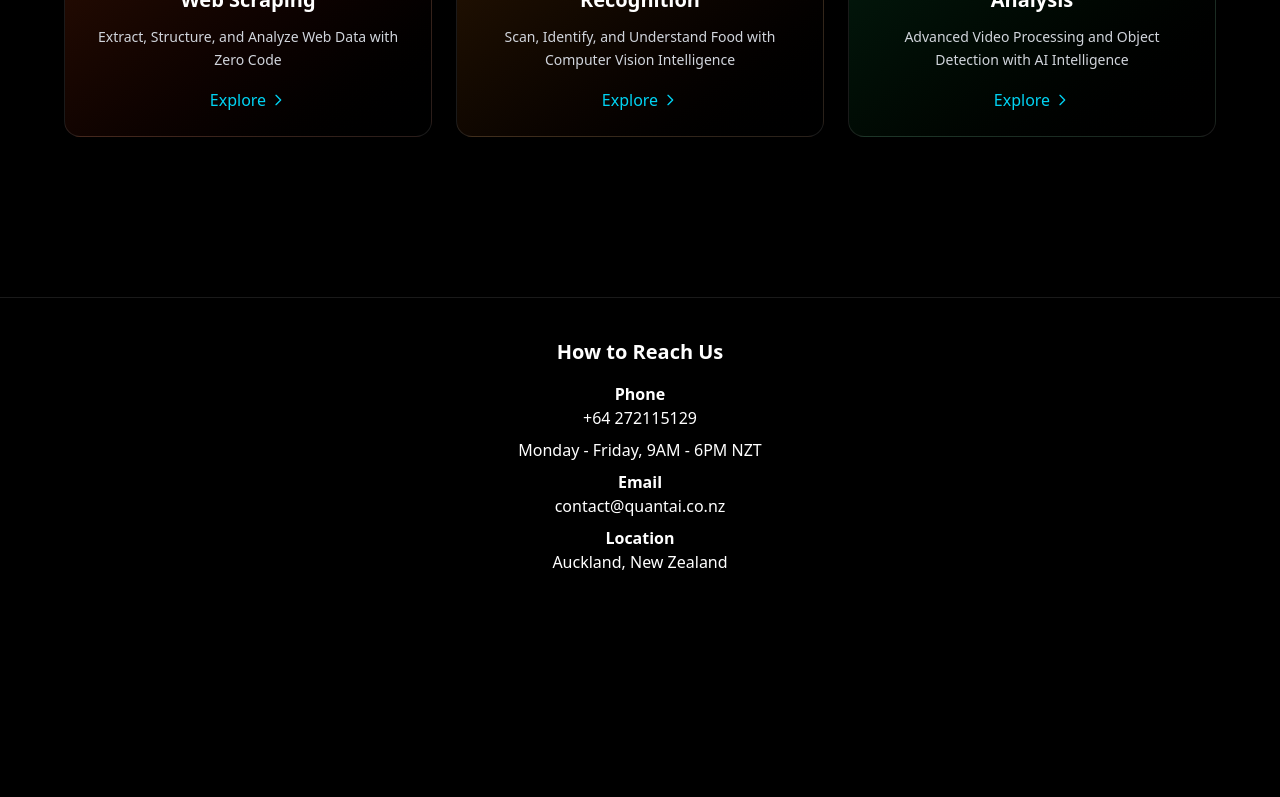
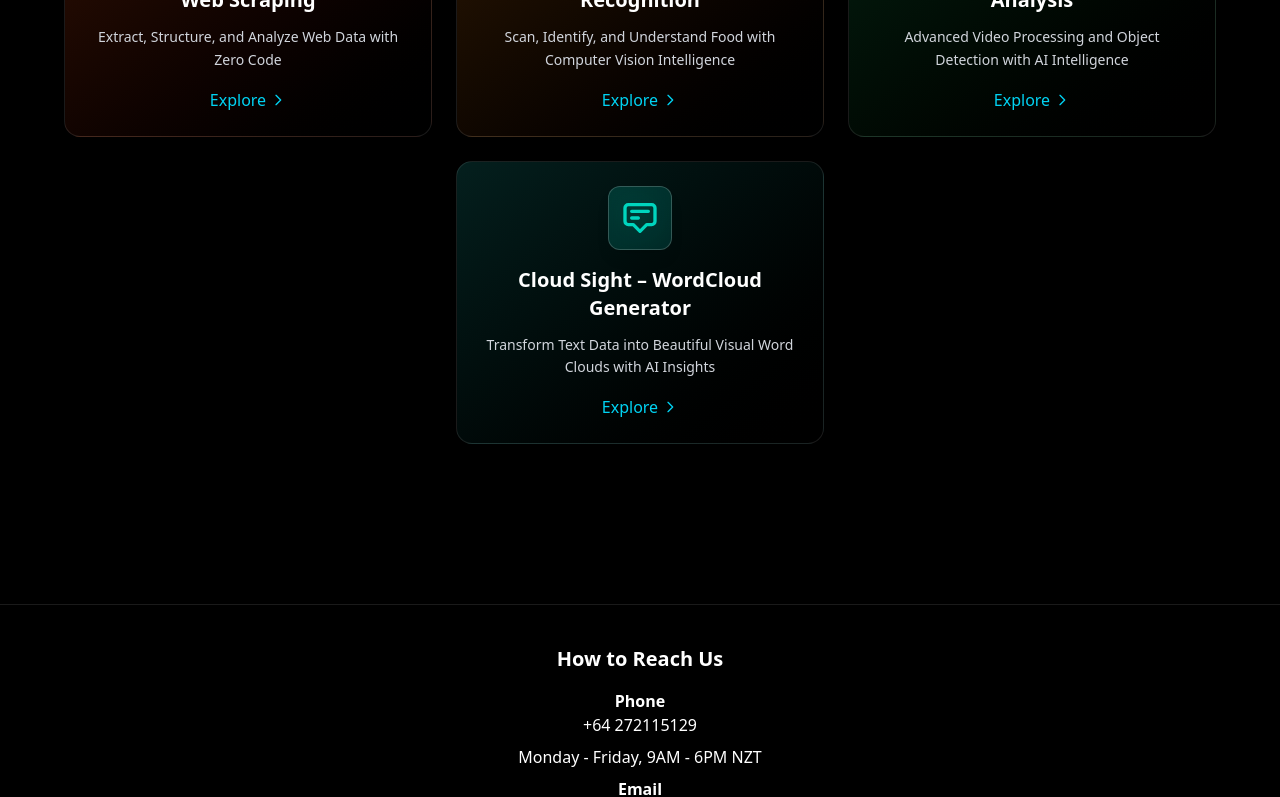
Before and after one commit to moktiksalgotra/QuantAI-Solutions, a React (Vite) app: page / in a window 1280 px wide. Shown: the part 1300-2097 px from the top of the page. Before the commit the page ends 1914 px from the top, so only its background shows below. Built offline with nearby package versions, Linux system fonts and the light colour scheme.

Commit message:
Push code

```diff
--- a/src/App.tsx
+++ b/src/App.tsx
@@ -324,6 +324,42 @@
                   </a>
                 </div>
               </motion.div>
+
+              {/* Seventh Card - WordCloud - Centered */}
+              <motion.div
+                variants={{
+                  hidden: { y: 40, opacity: 0 },
+                  visible: { y: 0, opacity: 1 }
+                }}
+                whileInView="visible"
+                viewport={{ once: true, amount: 0.3 }}
+                initial="hidden"
+                whileHover={{ scale: 1.02, transition: { duration: 0.2 } }}
+                className="group relative bg-gradient-to-br from-teal-900/40 to-black/40 backdrop-blur-md p-6 rounded-2xl border border-white/10 hover:border-teal-500/50 transition-all duration-300 flex flex-col items-center text-center md:col-start-2 lg:col-start-2"
+              >
+                <div className="absolute inset-0 bg-gradient-to-br from-teal-500/10 to-transparent opacity-0 group-hover:opacity-100 transition-opacity duration-300 rounded-2xl" />
+                <div className="relative mb-4">
+                  <div className="w-16 h-16 flex items-center justify-center rounded-xl bg-gradient-to-br from-teal-500/20 to-teal-600/20 shadow-lg backdrop-blur-lg border border-white/20 group-hover:border-teal-500/30 transition-all duration-300">
+                    <svg className="w-10 h-10 text-teal-400" fill="none" viewBox="0 0 24 24" stroke="currentColor">
+                      <path strokeLinecap="round" strokeLinejoin="round" strokeWidth={2} d="M7 8h10M7 12h4m1 8l-4-4H5a2 2 0 01-2-2V6a2 2 0 012-2h14a2 2 0 012 2v8a2 2 0 01-2 2h-3l-4 4z" />
+                    </svg>
+                  </div>
+                </div>
+                <div className="relative">
+                  <h3 className="text-xl font-semibold text-white mb-3 group-hover:text-transparent group-hover:bg-clip-text group-hover:bg-gradient-to-r group-hover:from-teal-400 group-hover:to-teal-200 transition-all duration-300">
+                    Cloud Sight – WordCloud Generator
+                  </h3>
+                  <p className="text-gray-300 mb-4 text-sm leading-relaxed">
+                    Transform Text Data into Beautiful Visual Word Clouds with AI Insights
+                  </p>
+                  <a href="https://cloud-sight.streamlit.app/" target="_blank" rel="noopener noreferrer" className="inline-flex items-center text-cyan-400 hover:text-cyan-300 transition-colors group-hover:translate-x-1 duration-300">
+                    Explore
+                    <svg className="w-4 h-4 ml-1 transform group-hover:translate-x-1 transition-transform" fill="none" viewBox="0 0 24 24" stroke="currentColor">
+                      <path strokeLinecap="round" strokeLinejoin="round" strokeWidth={2} d="M9 5l7 7-7 7" />
+                    </svg>
+                  </a>
+                </div>
+              </motion.div>
             </div>
           </motion.div>
         </div>
```
